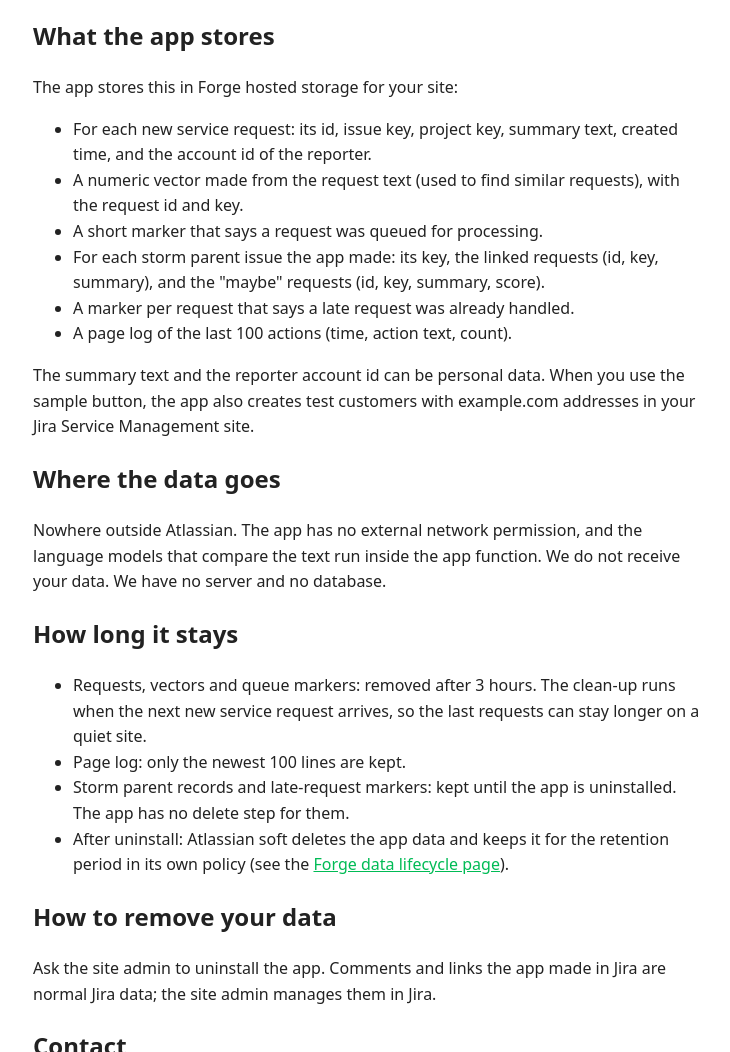
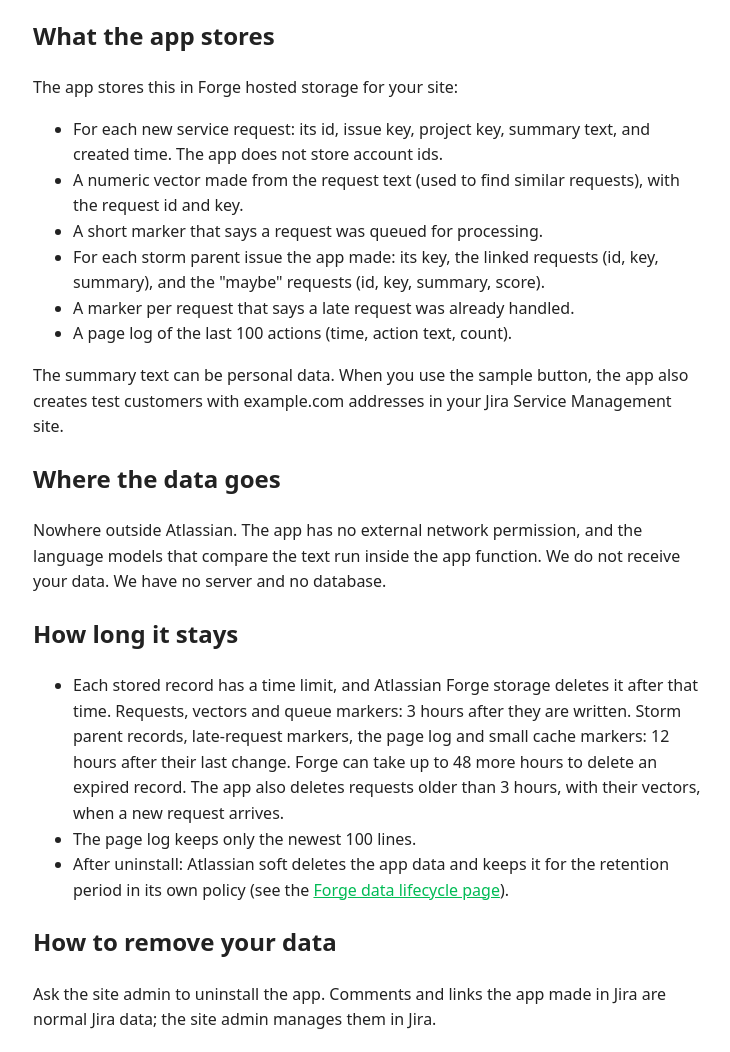
Before and after one commit to Kylne700/storm-desk-site, a plain HTML site: page privacy.html in a window 1280 px wide. Shown: the part 206-1258 px from the top of the page, without its empty margins (271-1001 px from the left). Drawn offline with Linux system fonts and the light colour scheme.

Commit message:
Privacy: stored records now expire by themselves (3 h / 12 h TTL)
Co-Authored-By: Claude Sonnet 5.5 <noreply@anthropic.com>
Claude-Session: https://claude.ai/code/session_01GAS3TwEvq8rdhgJTGSQMuH

```diff
--- a/privacy.html
+++ b/privacy.html
@@ -3,21 +3,20 @@
 <h2>What the app stores</h2>
 <p>The app stores this in Forge hosted storage for your site:</p>
 <ul>
-<li>For each new service request: its id, issue key, project key, summary text, created time, and the account id of the reporter.</li>
+<li>For each new service request: its id, issue key, project key, summary text, and created time. The app does not store account ids.</li>
 <li>A numeric vector made from the request text (used to find similar requests), with the request id and key.</li>
 <li>A short marker that says a request was queued for processing.</li>
 <li>For each storm parent issue the app made: its key, the linked requests (id, key, summary), and the "maybe" requests (id, key, summary, score).</li>
 <li>A marker per request that says a late request was already handled.</li>
 <li>A page log of the last 100 actions (time, action text, count).</li>
 </ul>
-<p>The summary text and the reporter account id can be personal data. When you use the sample button, the app also creates test customers with example.com addresses in your Jira Service Management site.</p>
+<p>The summary text can be personal data. When you use the sample button, the app also creates test customers with example.com addresses in your Jira Service Management site.</p>
 <h2>Where the data goes</h2>
 <p>Nowhere outside Atlassian. The app has no external network permission, and the language models that compare the text run inside the app function. We do not receive your data. We have no server and no database.</p>
 <h2>How long it stays</h2>
 <ul>
-<li>Requests, vectors and queue markers: removed after 3 hours. The clean-up runs when the next new service request arrives, so the last requests can stay longer on a quiet site.</li>
-<li>Page log: only the newest 100 lines are kept.</li>
-<li>Storm parent records and late-request markers: kept until the app is uninstalled. The app has no delete step for them.</li>
+<li>Each stored record has a time limit, and Atlassian Forge storage deletes it after that time. Requests, vectors and queue markers: 3 hours after they are written. Storm parent records, late-request markers, the page log and small cache markers: 12 hours after their last change. Forge can take up to 48 more hours to delete an expired record. The app also deletes requests older than 3 hours, with their vectors, when a new request arrives.</li>
+<li>The page log keeps only the newest 100 lines.</li>
 <li>After uninstall: Atlassian soft deletes the app data and keeps it for the retention period in its own policy (see the <a href="https://developer.atlassian.com/platform/forge/storage-reference/hosted-storage-data-lifecycle/">Forge data lifecycle page</a>).</li>
 </ul>
 <h2>How to remove your data</h2>
```
